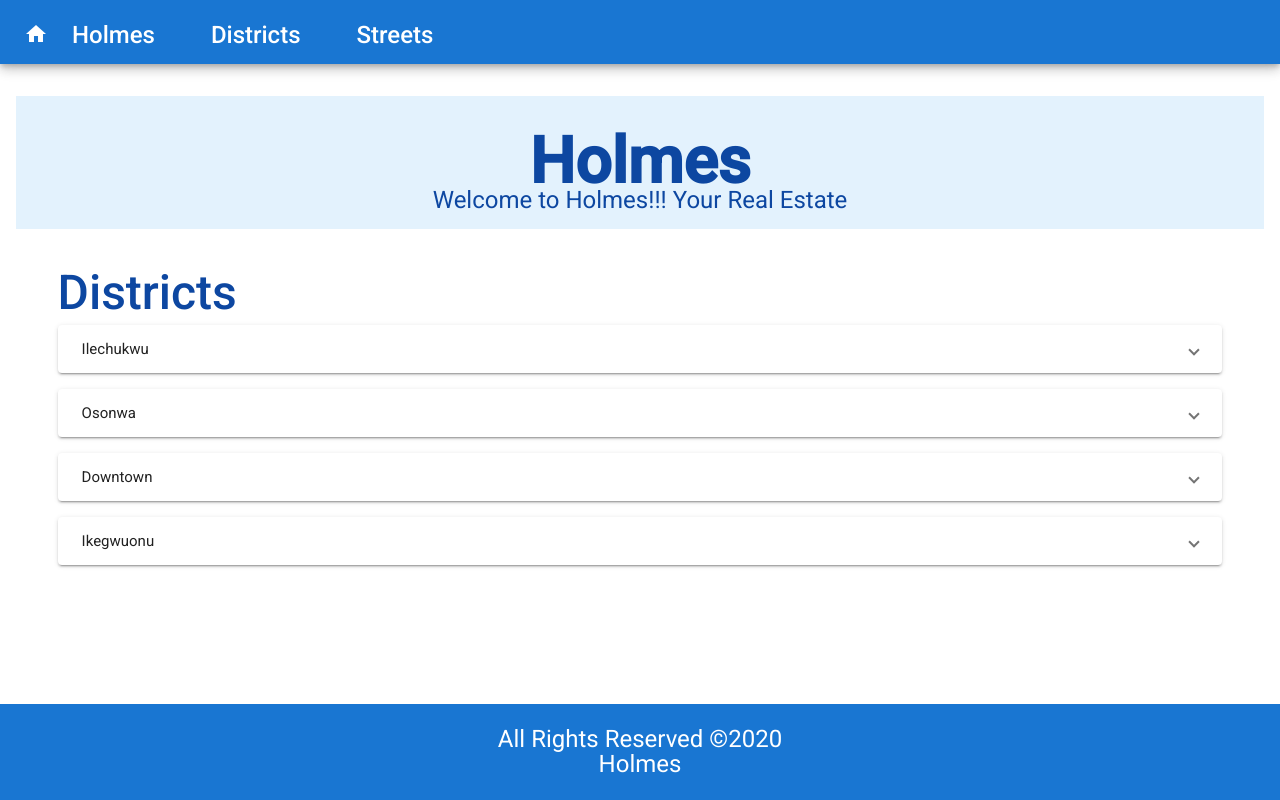
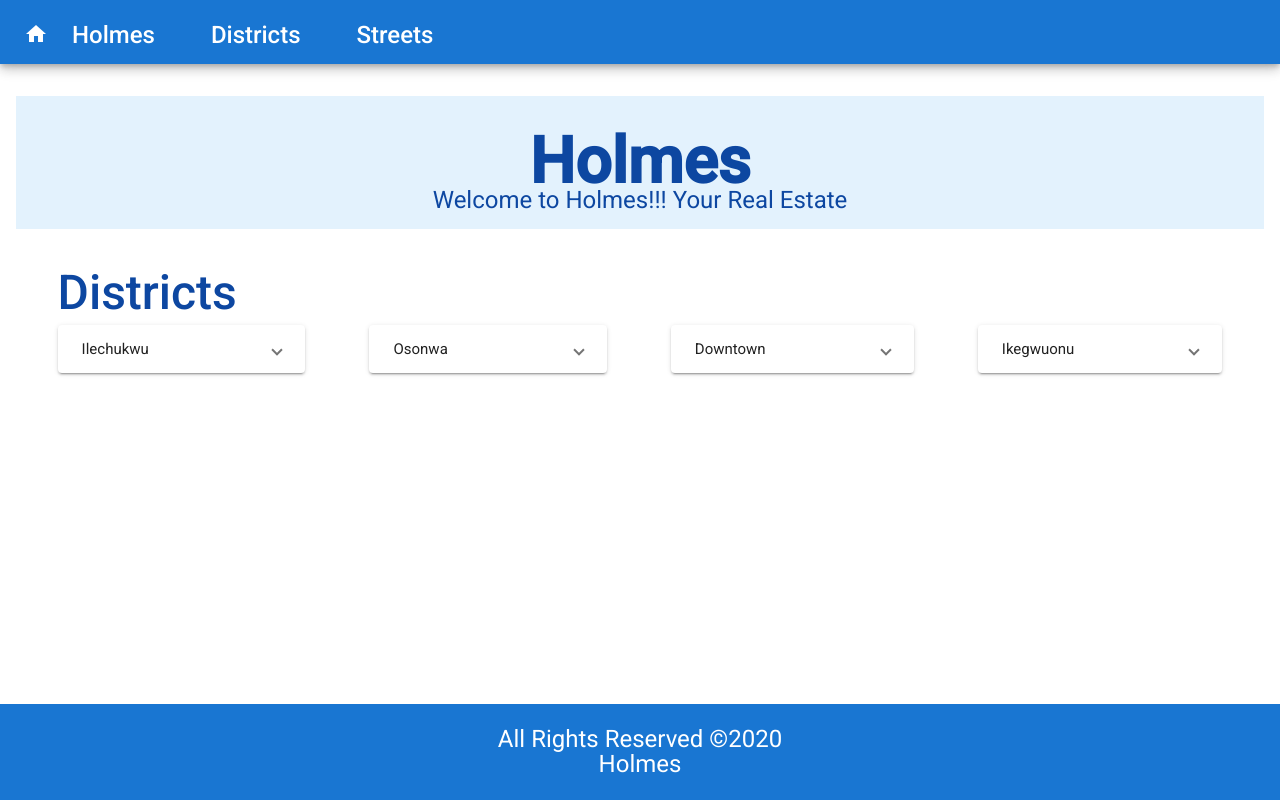
Before and after one commit to obumnwabude/holmes, an Angular app: page /districts in a window 1280 px wide. Built offline with nearby package versions, Linux system fonts and the light colour scheme.

Commit message:
position the districts in desktop view

```diff
--- a/src/app/districts/districts.component.html
+++ b/src/app/districts/districts.component.html
@@ -1,5 +1,6 @@
 <section>
   <h2>Districts</h2>
+  <div id="district-container">
     <mat-expansion-panel *ngFor="let district of districts">
       <mat-expansion-panel-header>
         <mat-panel-title>{{district.name}}</mat-panel-title>
@@ -11,4 +12,5 @@
         </ng-container>
       </mat-list>
     </mat-expansion-panel>
+  </div>
 </section>
--- a/src/app/districts/districts.component.scss
+++ b/src/app/districts/districts.component.scss
@@ -7,7 +7,28 @@ section {
     font-size: 48px;
   }
 
+  #district-container {
+    margin: 0;
+    padding: 0;
+  }
+
   mat-expansion-panel {
     margin-bottom: 16px;
   }
 }
+
+@media screen and (min-width: 576px) {
+  #district-container {
+    display: grid;
+    grid-gap: 48px;
+    grid-template-columns: auto auto;
+  }
+}
+
+@media screen and (min-width: 992px) {
+  #district-container {
+    display: grid;
+    grid-gap: 64px;
+    grid-template-columns: auto auto auto auto;
+  }
+}
```
Lines whose indentation alone changed are shown as unchanged.
